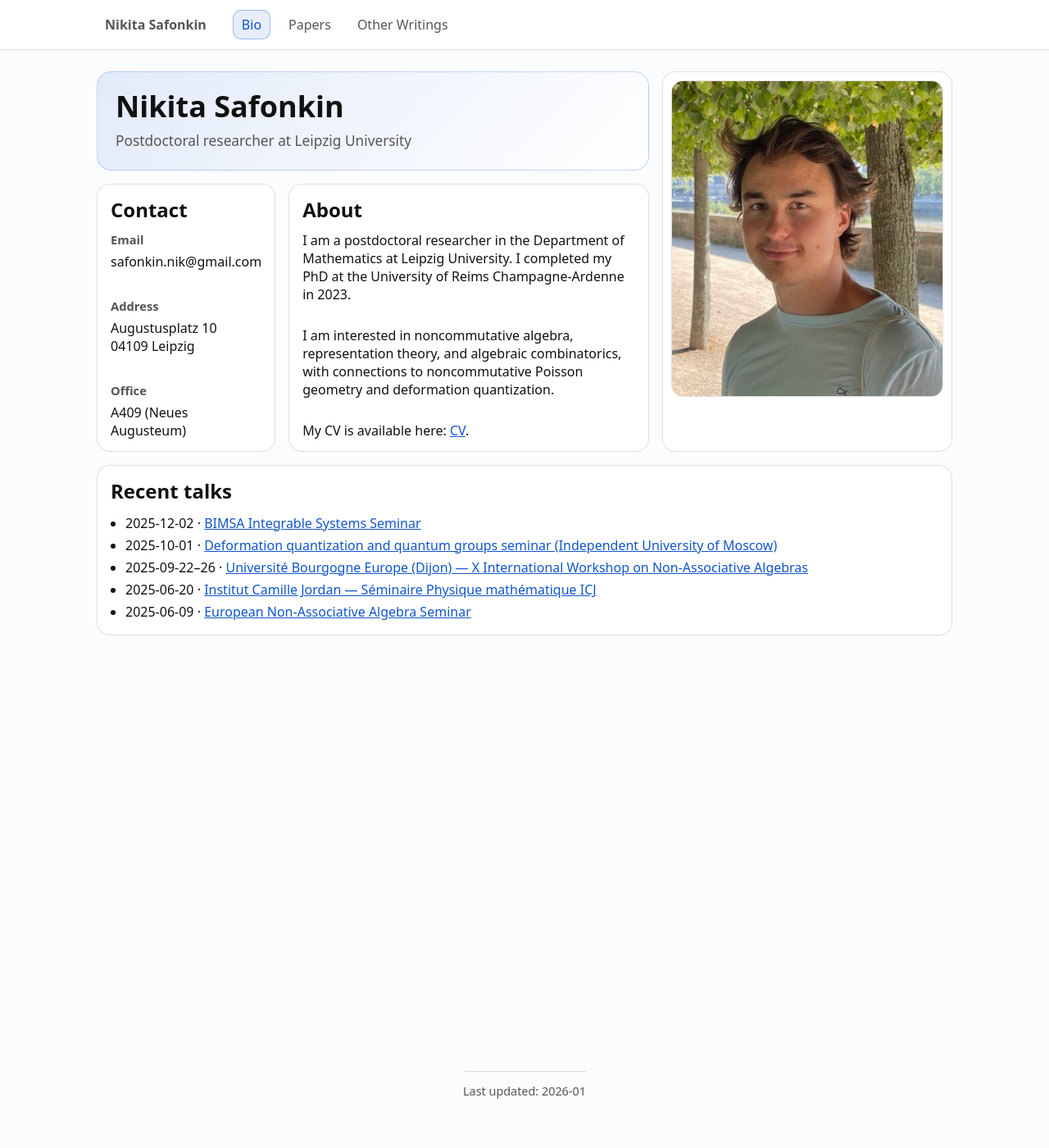
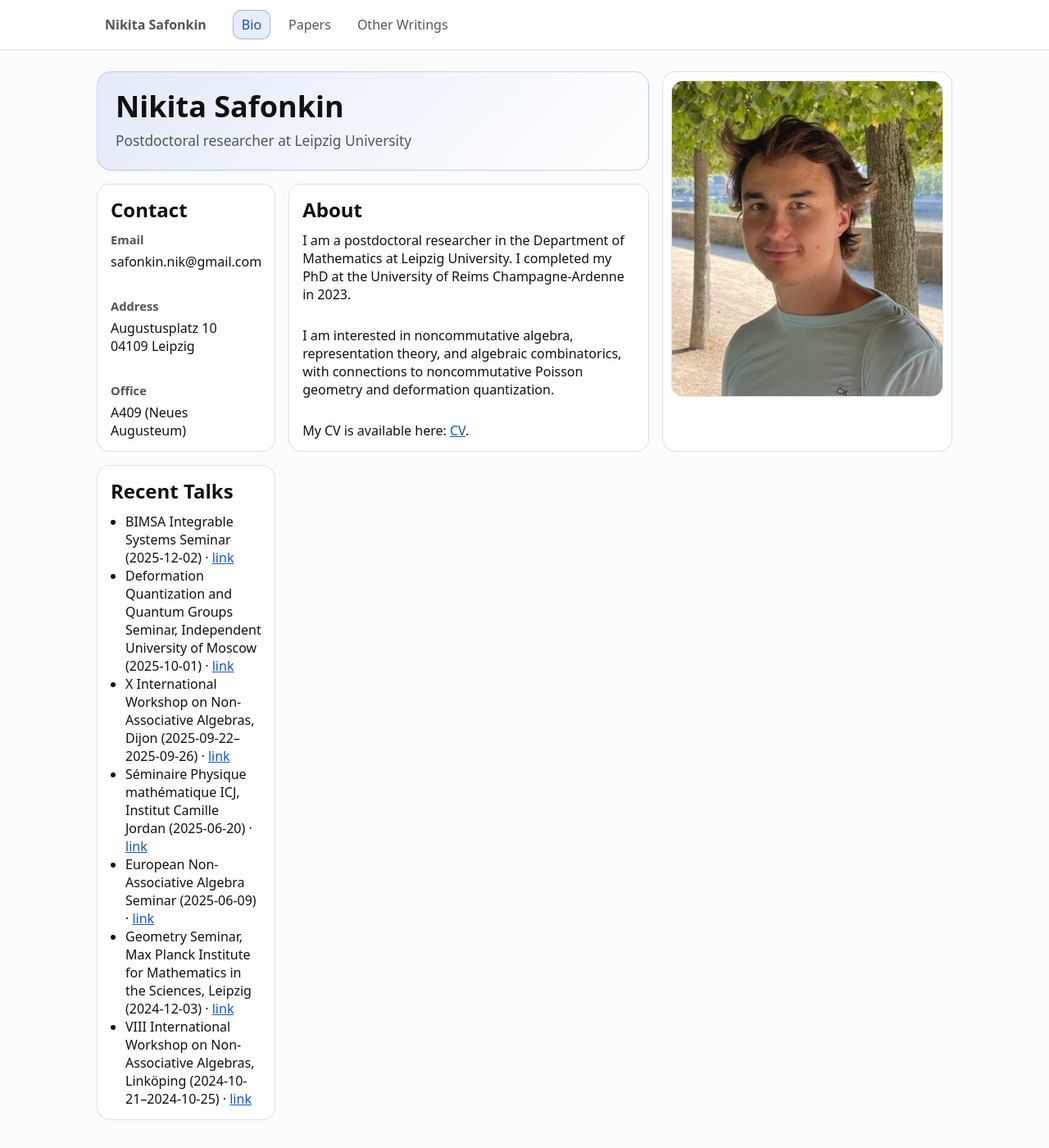
Before and after one commit to n-safonkin/n-safonkin.github.io, a Jekyll site: the page built from index.html, in a window 1280 px wide and 1400 px high. Shown: the whole window at 82% size. Built offline with Jekyll 4.4.1, drawn with Linux system fonts in a browser that asks for light colours.

Commit message:
Update index.html

```diff
--- a/index.html
+++ b/index.html
@@ -62,30 +62,45 @@ extra_css:
     </div>
   </div>
 
-</section>
+  <div class="card talks-card">
+    <h2 style="margin:0 0 10px;">Recent Talks</h2>
 
-<div class="card" style="margin-top:16px;">
-  <h2 style="margin:0 0 10px;">Recent talks</h2>
-  <ul style="margin:0; padding-left:18px; line-height:1.7;">
+    <ul style="margin:0; padding-left:18px;">
       <li>
-      2025-12-02 ·
-      <a href="https://bimsa.net/activity/intsys/" target="_blank" rel="noopener noreferrer">BIMSA Integrable Systems Seminar</a>
+        BIMSA Integrable Systems Seminar (2025-12-02) ·
+        <a href="https://sites.google.com/view/bimsa-iss#h.ekxtfk9gbdy4" target="_blank" rel="noopener">link</a>
       </li>
+
       <li>
-      2025-10-01 ·
-      <a href="https://mccme.ru/ru/nmu/courses-of-nmu/osen-20252026/nmu_autumn2025_deformacionnoe-kvantovanie/" target="_blank" rel="noopener noreferrer">Deformation quantization and quantum groups seminar (Independent University of Moscow)</a>
+        Deformation Quantization and Quantum Groups Seminar, Independent University of Moscow (2025-10-01) ·
+        <a href="https://mccme.ru/ru/nmu/courses-of-nmu/osen-20252026/nmu_autumn2025_deformacionnoe-kvantovanie/" target="_blank" rel="noopener">link</a>
       </li>
+
       <li>
-      2025-09-22–26 ·
-      <a href="https://sites.google.com/view/nonassociativedijon2025/home" target="_blank" rel="noopener noreferrer">Université Bourgogne Europe (Dijon) — X International Workshop on Non-Associative Algebras</a>
+        X International Workshop on Non-Associative Algebras, Dijon (2025-09-22–2025-09-26) ·
+        <a href="https://sites.google.com/view/nonassociativedijon2025/home" target="_blank" rel="noopener">link</a>
       </li>
+
       <li>
-      2025-06-20 ·
-      <a href="https://indico.math.cnrs.fr/event/13841/" target="_blank" rel="noopener noreferrer">Institut Camille Jordan — Séminaire Physique mathématique ICJ</a>
+        Séminaire Physique mathématique ICJ, Institut Camille Jordan (2025-06-20) ·
+        <a href="https://indico.math.cnrs.fr/event/13841/" target="_blank" rel="noopener">link</a>
       </li>
+
       <li>
-      2025-06-09 ·
-      <a href="https://sites.google.com/view/enaaw/past-talks/2025" target="_blank" rel="noopener noreferrer">European Non-Associative Algebra Seminar</a>
+        European Non-Associative Algebra Seminar (2025-06-09) ·
+        <a href="https://sites.google.com/view/enaaw/past-talks/2025" target="_blank" rel="noopener">link</a>
+      </li>
+
+      <li>
+        Geometry Seminar, Max Planck Institute for Mathematics in the Sciences, Leipzig (2024-12-03) ·
+        <a href="https://www.mis.mpg.de/events/event/double-poisson-brackets-and-involutive-representation-spaces" target="_blank" rel="noopener">link</a>
+      </li>
+
+      <li>
+        VIII International Workshop on Non-Associative Algebras, Linköping (2024-10-21–2024-10-25) ·
+        <a href="https://sites.google.com/view/nonassociativelinkoping2024/home" target="_blank" rel="noopener">link</a>
       </li>
     </ul>
   </div>
+
+</section>
```
Lines whose indentation alone changed are shown as unchanged.
